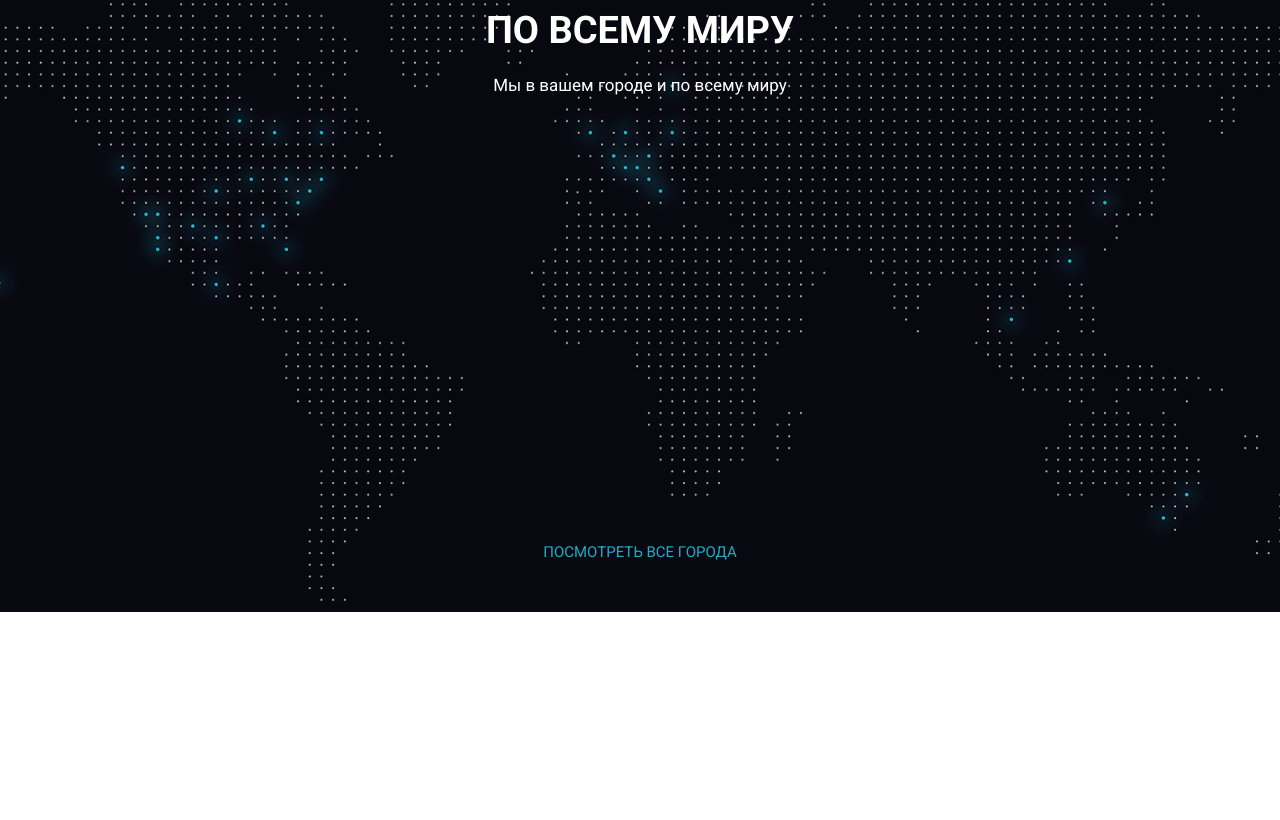
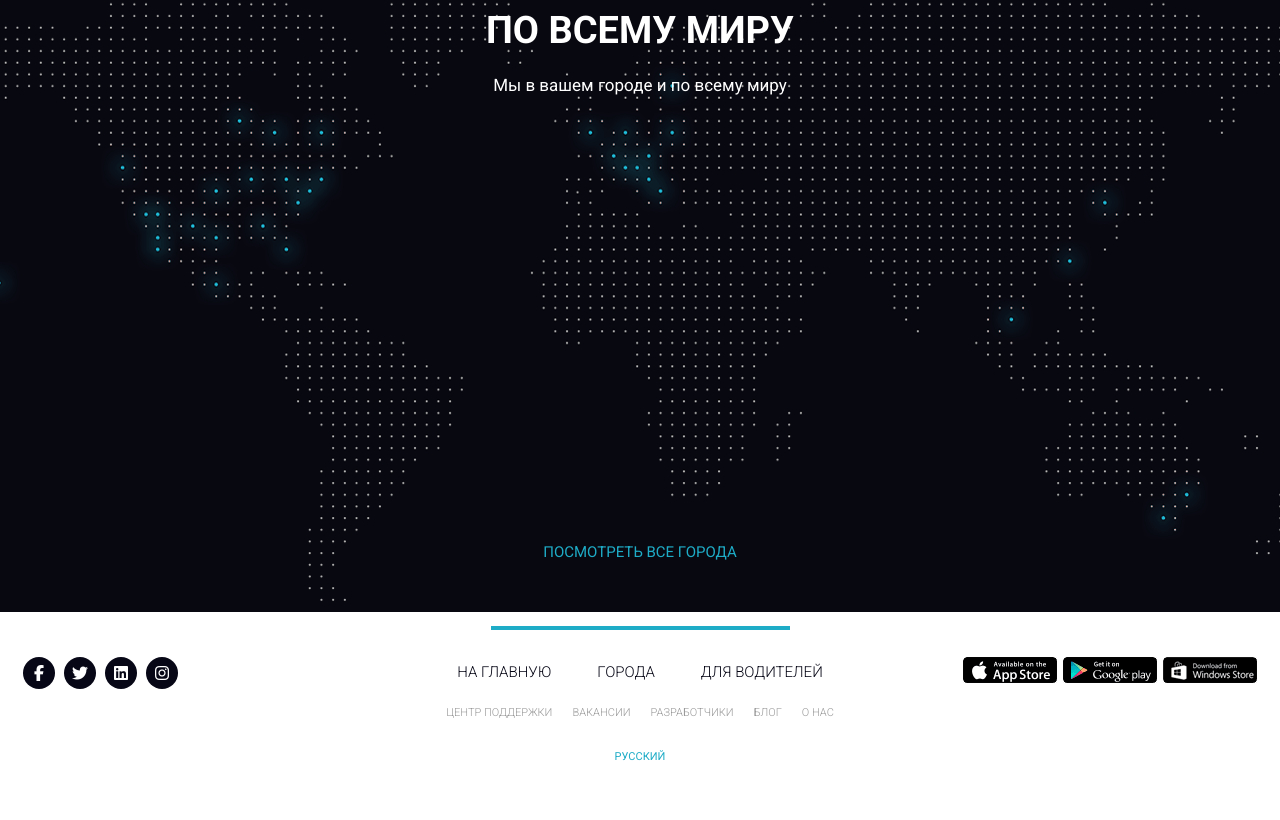
Before and after one commit to Mishatopkek/UberAd, a plain HTML site: page index.html in a window 1280 px wide. Shown: the part 4770-5590 px from the top of the page. Before the commit the page ends 5382 px from the top, so only its background shows below. Drawn offline with Linux system fonts and the light colour scheme.

Commit message:
Add footer

```diff
--- a/index.html
+++ b/index.html
@@ -11,6 +11,7 @@
     <link rel="stylesheet" href="css/bootstrap-reboot.css">
     <link rel="stylesheet" href="css/bootstrap-grid.css">
     <link rel="stylesheet" href="css/style.css">
+    <script src="https://kit.fontawesome.com/1ce00a043b.js" crossorigin="anonymous"></script>
 </head>
 <body>
 <header>
@@ -327,5 +328,32 @@
         <a href="#">посмотреть все города</a>
     </div>
 </section>
+<footer>
+    <div class="footer_line"></div>
+    <ul class="footer_menu">
+        <li class="footer_menu_item"><a href="#" class="footer_menu_link">на главную</a></li>
+        <li class="footer_menu_item"><a href="#" class="footer_menu_link">города</a></li>
+        <li class="footer_menu_item"><a href="#" class="footer_menu_link">для водителей</a></li>
+    </ul>
+    <ul class="footer_submenu">
+        <li class="footer_submenu_item"><a href="#" class="footer_submenu_link">центр поддержки</a></li>
+        <li class="footer_submenu_item"><a href="#" class="footer_submenu_link">вакансии</a></li>
+        <li class="footer_submenu_item"><a href="#" class="footer_submenu_link">разработчики</a></li>
+        <li class="footer_submenu_item"><a href="#" class="footer_submenu_link">блог</a></li>
+        <li class="footer_submenu_item"><a href="#" class="footer_submenu_link">о нас</a></li>
+    </ul>
+    <a href="#" class="footer_language">русский</a>
+    <div class="footer_links">
+        <a class="footer_links_round" href="#"><i class="fab fa-facebook-f"></i></a>
+        <a class="footer_links_round" href="#"><i class="fab fa-twitter"></i></a>
+        <a class="footer_links_round" href="#"><i class="fab fa-linkedin"></i></a>
+        <a class="footer_links_round" href="#"><i class="fab fa-instagram"></i></a>
+    </div>
+    <div class="footer_download">
+        <div class="footer_download_round"><img src="img/footer/app_store.png"></div>
+        <div class="footer_download_round"><img src="img/footer/google_play.png"></div>
+        <div class="footer_download_round"><img src="img/footer/windows_store.png"></div>
+    </div>
+</footer>
 </body>
 </html>
--- a/sass/style.sass
+++ b/sass/style.sass
@@ -340,3 +340,81 @@ nav
     font-weight: 400
     text-align: center
     text-transform: uppercase
+
+footer
+  padding: 14px 23px 39px 23px
+.footer
+  position: relative
+  &_line
+    width: 299px
+    height: 4px
+    background-color: $mainColor
+    margin: 0 auto
+    position: relative
+  &_menu
+    display: flex
+    justify-content: center
+    padding-top: 30px
+    padding-left: 0
+    margin: 0
+    list-style-type: none
+    &_link
+      color: #070716
+      font-size: 15px
+      font-weight: 300
+      text-align: left
+      text-transform: uppercase
+    &_item
+      padding: 0 23px
+  &_submenu
+    display: flex
+    justify-content: center
+    padding-top: 15px
+    padding-left: 0
+    margin: 0
+    list-style-type: none
+    &_link
+      color: #999999
+      font-size: 11px
+      font-weight: 300
+      text-align: left
+      text-transform: uppercase
+    &_item
+      padding: 0 10px
+  &_language
+    color: $mainColor
+    font-size: 11px
+    position: absolute
+    left: 50%
+    transform: translateX(-50%)
+    font-weight: 400
+    line-height: 68px
+    text-align: center
+    text-transform: uppercase
+  &_links
+    display: flex
+    flex-direction: row
+    justify-content: flex-start
+    position: relative
+    bottom: 66px
+    &_round
+      display: flex
+      justify-content: center
+      align-items: center
+      position: relative
+      margin-right: 9px
+      width: 32px
+      height: 32px
+      background-color: #070716
+      border-radius: 100%
+      i
+        color: #fff
+  &_download
+    display: flex
+    flex-direction: row
+    justify-content: flex-end
+    position: relative
+    bottom: 98px
+    &_round
+      position: relative
+      margin-left: 6px
```
Also changed, not shown: css/style.css, img/footer/app_store.png (added), img/footer/google_play.png (added), img/footer/windows_store.png (added), 1 other file.
